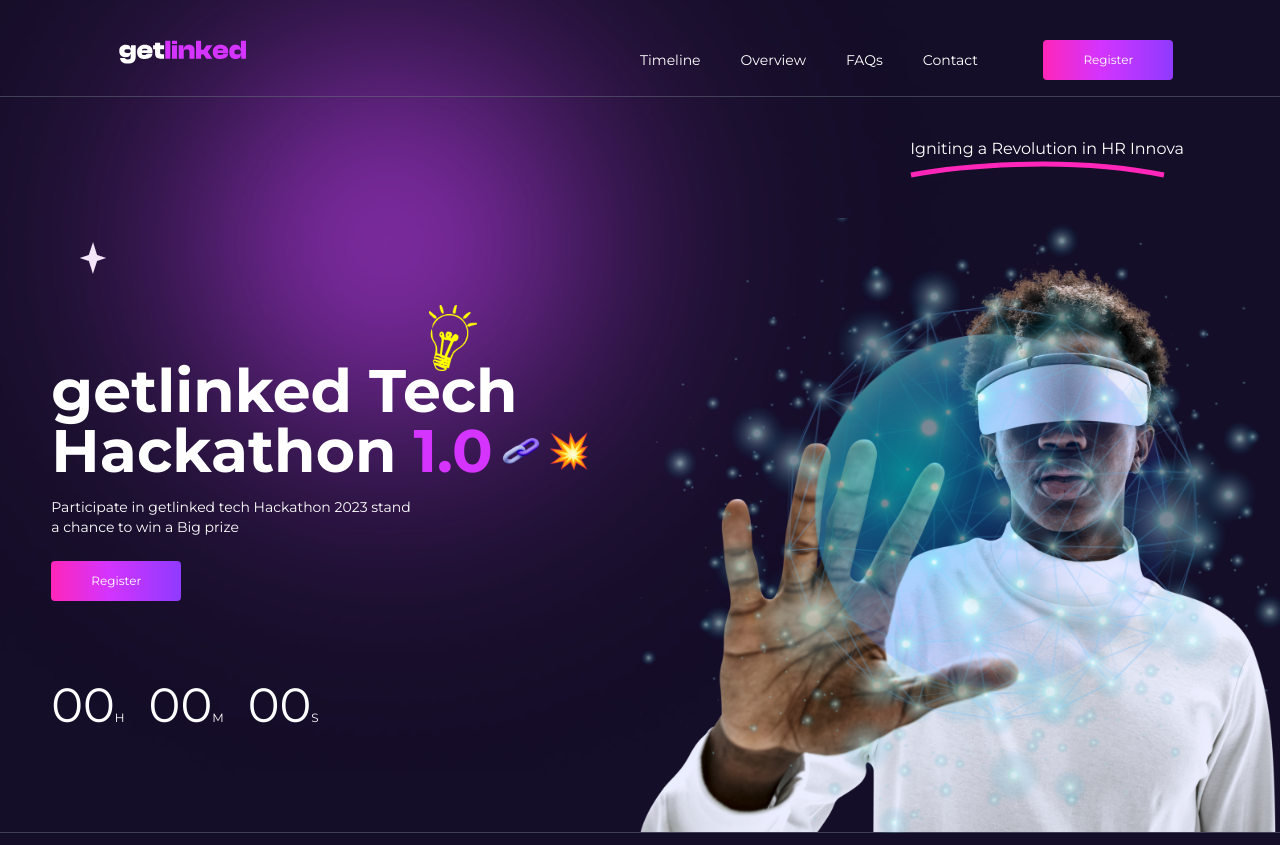
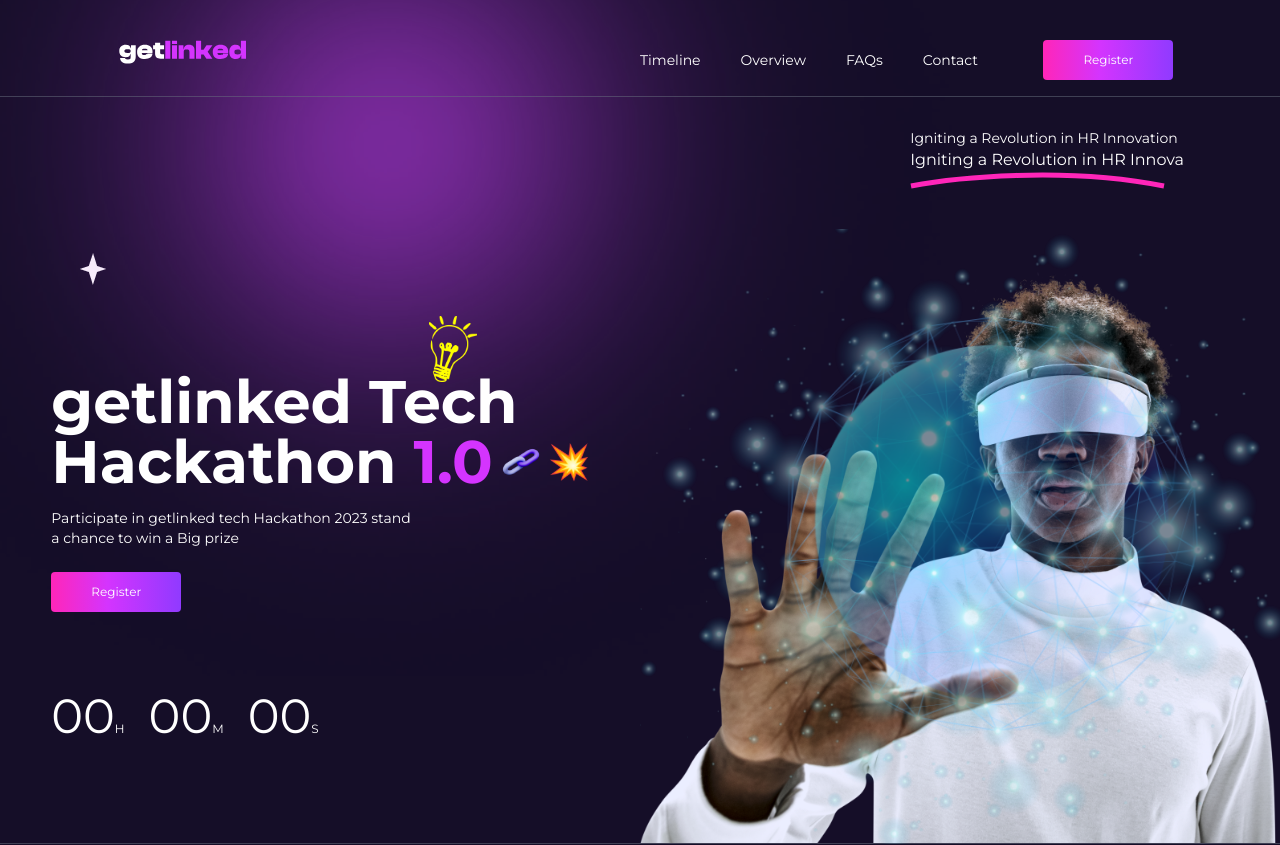
Before and after one commit to IsraelChidera/getlinked, a React (Vite) app: page / in a window 1280 px wide. Shown: the top 845 px of the page. Built offline with nearby package versions, Linux system fonts and the light colour scheme.

Commit message:
Added framer motion

```diff
--- a/package.json
+++ b/package.json
@@ -12,6 +12,7 @@
   "dependencies": {
     "@tanstack/react-query": "^4.35.3",
     "formik": "^2.4.5",
+    "framer-motion": "^10.16.4",
     "react": "^18.2.0",
     "react-dom": "^18.2.0",
     "react-router-dom": "^6.16.0",
--- a/src/components/widgets/Hero.tsx
+++ b/src/components/widgets/Hero.tsx
@@ -10,11 +10,12 @@
 import fire from '../../assets/fire.svg';
 import bulb from '../../assets/bulb.svg';
 import Typewriter from '../../utilities/Typewriter';
+import { TypingText } from '../../utilities/CustomText';
 
 
 const Hero = () => {
     return (
-        <header className='relative pt-10 border-b border-b-gray-500/50 '>
+        <header className='relative  pt-32 border-b border-b-gray-500/50 '>
             <img className='absolute z-10 -top-40 -left-20' src={lens1} alt="lens" />
 
             <div className='flex justify-end pr-24'>
@@ -22,6 +23,7 @@
                     {/* <p className='md:text-base text-sm'>
                         Igniting a Revolution in HR Innovation
                     </p> */}
+                    <TypingText title="Igniting a Revolution in HR Innovation " />
                     <Typewriter text="Igniting a Revolution in HR Innovation " delay={200}  />
                     <img className='' src={line} alt="line icon" />
                 </div>
--- a/src/components/widgets/Navbar.tsx
+++ b/src/components/widgets/Navbar.tsx
@@ -23,7 +23,7 @@
     }
 
     return (
-        <nav id="navbar" className='relative z-50 pt-10 px-4 md:px-0 pb-4 border-b border-b-gray-500/50 '>
+        <nav id="navbar" className='fixed w-full z-50 pt-10 px-4 md:px-0 pb-4 border-b border-b-gray-500/50 '>
             <Container className='flex justify-between md:grid grid-cols-2'>
                 <div>
                     <NavLink className="inline" to="/">
--- a/src/pages/Register.tsx
+++ b/src/pages/Register.tsx
@@ -141,7 +141,7 @@
     };
 
     return (
-        <div className='py-10 md:px-0 px-3 overflow-hidden'>
+        <div className='py-20 md:px-0 px-3 '>
 
             <img src={lens} alt="lens" className='absolute top-0 left-0' />
             <img src={lens1} alt="lens" className='absolute bottom-0 right-0' />
--- /dev/null
+++ b/src/utilities/CustomText.tsx
@@ -0,0 +1,17 @@
+
+import { motion } from 'framer-motion';
+import { textContainer, textVariant2 } from './motion';
+
+export const TypingText = ({ title }: { title: string }) => (
+    <motion.p
+        className='text-mobile-check md:text-sm text-xs'
+        variants={textContainer}
+
+    >
+        {Array.from(title).map((letter: any, index: number) => (
+            <motion.span variants={textVariant2} key={index}>
+                {letter === ' ' ? '\u00A0' : letter}
+            </motion.span>
+        ))}
+    </motion.p>
+);
--- /dev/null
+++ b/src/utilities/motion.ts
@@ -0,0 +1,175 @@
+export const navVariants = {
+  hidden: {
+    opacity: 0,
+    y: -50,
+    transition: {
+      type: "spring",
+      stiffness: 300,
+      damping: 140,
+    },
+  },
+  show: {
+    opacity: 1,
+    y: 0,
+    transition: {
+      type: "spring",
+      stiffness: 80,
+      delay: 1,
+    },
+  },
+};
+
+export const slideIn = (
+  direction: string,
+  type: any,
+  delay: any,
+  duration: any
+) => ({
+  hidden: {
+    x: direction === "left" ? "-100%" : direction === "right" ? "100%" : 0,
+    y: direction === "up" ? "100%" : direction === "down" ? "100%" : 0,
+  },
+  show: {
+    x: 0,
+    y: 0,
+    transition: {
+      type,
+      delay,
+      duration,
+      ease: "easeOut",
+    },
+  },
+});
+
+export const staggerContainer = (
+  staggerChildren = 0.35,
+  delayChildren: any
+) => ({
+  hidden: {},
+  show: {
+    transition: {
+      staggerChildren,
+      delayChildren,
+    },
+  },
+});
+
+export const textVariant = (delay: any) => ({
+  hidden: {
+    y: 50,
+    opacity: 0,
+  },
+  show: {
+    y: 0,
+    opacity: 1,
+    transition: {
+      type: "spring",
+      duration: 1.25,
+      delay,
+    },
+  },
+});
+
+export const textContainer = {
+  hidden: {
+    opacity: 0,
+  },
+  show: (i = 1) => ({
+    opacity: 1,
+    transition: { staggerChildren: 0.1, delayChildren: i * 0.1 },
+  }),
+};
+
+export const textVariant2 = {
+  hidden: {
+    opacity: 0,
+    y: 20,
+  },
+  show: {
+    opacity: 1,
+    y: 0,
+    transition: {
+      type: "tween",
+      ease: "easeIn",
+    },
+  },
+};
+
+export const fadeIn = (
+  direction: string,
+  type: any,
+  delay: any,
+  duration: any
+) => ({
+  hidden: {
+    x: direction === "left" ? 100 : direction === "right" ? -100 : 0,
+    y: direction === "up" ? 100 : direction === "down" ? -100 : 0,
+    opacity: 0,
+  },
+  show: {
+    x: 0,
+    y: 0,
+    opacity: 1,
+    transition: {
+      type,
+      delay,
+      duration,
+      ease: [0.06, 0.1, 0.2, 0.3],
+      // ease: 'easeOut',
+    },
+  },
+});
+
+export const planetVariants = (direction: any) => ({
+  hidden: {
+    x: direction === "left" ? "-100%" : "100%",
+    rotate: 120,
+  },
+  show: {
+    x: 0,
+    rotate: 0,
+    transition: {
+      type: "spring",
+      duration: 1.8,
+      delay: 0.5,
+    },
+  },
+});
+
+export const zoomIn = (delay: any, duration: any) => ({
+  hidden: {
+    scale: 0,
+    opacity: 0,
+  },
+  show: {
+    scale: 1,
+    opacity: 1,
+    transition: {
+      type: "tween",
+      delay,
+      duration,
+      ease: "easeOut",
+    },
+  },
+});
+
+export const footerVariants = {
+  hidden: {
+    opacity: 0,
+    y: 50,
+    transition: {
+      type: "spring",
+      stiffness: 300,
+      damping: 140,
+    },
+  },
+  show: {
+    opacity: 1,
+    y: 0,
+    transition: {
+      type: "spring",
+      stiffness: 80,
+      delay: 0.5,
+    },
+  },
+};
```
Also changed, not shown: 1 other file (tests, documents, lock files or other folders).
